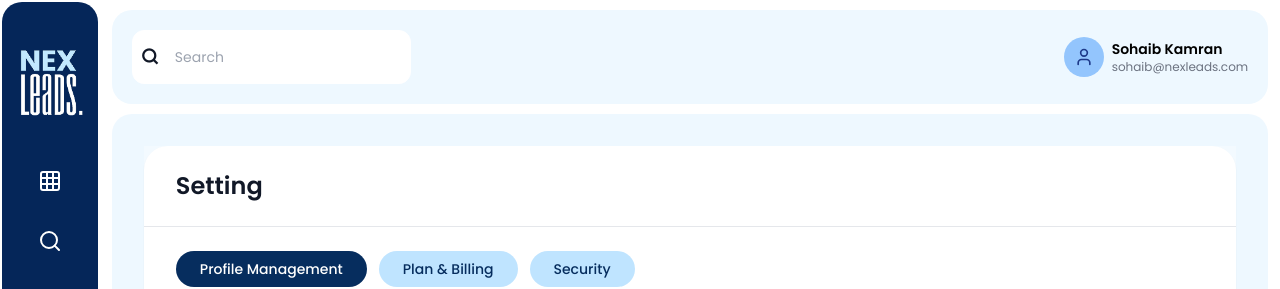
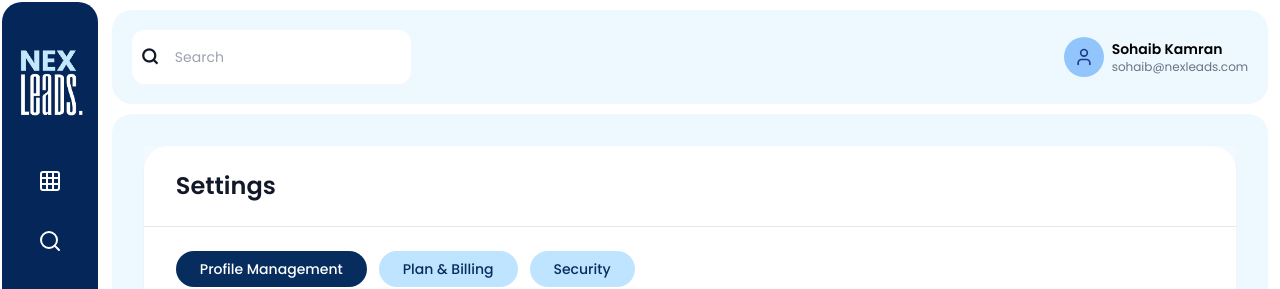
Before and after one commit to basitkarim04/NexLeads, a React (Vite) app: page /dashboard in a window 1280 px wide. Both pictures are taken after a click on the button 50 px from the left and 481 px from the top of the page. Shown: the top 289 px of the page. Built offline with nearby package versions, Linux system fonts and the light colour scheme.

Commit message:
updated spelling

```diff
--- a/src/pages/Dashboard.jsx
+++ b/src/pages/Dashboard.jsx
@@ -1107,7 +1107,7 @@ onClick={() => {
         {/* HEADER */}
         <div className="px-8 py-6 border-b">
           <h1 className="text-2xl font-semibold text-gray-900">
-            Setting
+            Settings
           </h1>
         </div>
 
```
Also changed, not shown: 1 other file (tests, documents, lock files or other folders).
